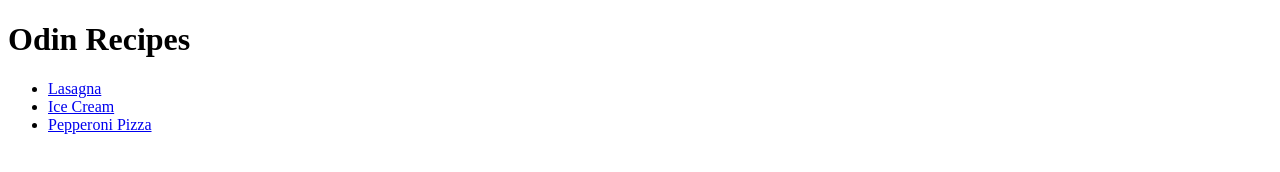
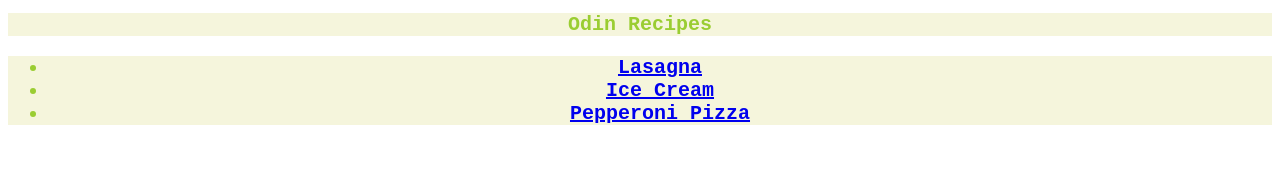
Before and after one commit to psychonut348/odin-recipes, a plain HTML site: page index.html in a window 1280 px wide. Drawn offline with Linux system fonts and the light colour scheme.

Commit message:
Add CSS to website

```diff
--- a/index.html
+++ b/index.html
@@ -3,12 +3,13 @@
 <html lang="en">
     <head>
         <meta charset="utf-8">
+        <link rel="stylesheet" href="styles.css">
         <meta name="viewport" content="width=device-width, initial-scale=1.0">
         <title>Odin Recipes</title>
     </head>
     <body>
-        <h1>Odin Recipes</h1>
-        <ul>
+        <h1 class="centered colored">Odin Recipes</h1>
+        <ul class="centered colored">
             <li><a href="recipes/lasagna.html">Lasagna</a></li>
             <li><a href="recipes/ice-cream.html">Ice Cream</a></li>
             <li><a href="recipes/pepperoni-pizza.html">Pepperoni Pizza</a></li>
--- /dev/null
+++ b/styles.css
@@ -0,0 +1,11 @@
+.centered {
+    text-align: center;
+}
+
+.colored {
+    background-color: beige;
+    color: yellowgreen;
+    font-family: monospace;
+    font-weight: bold;
+    font-size: 20px;
+}
```
